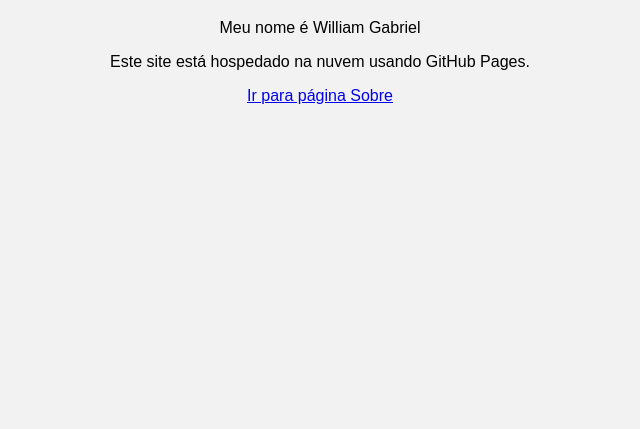
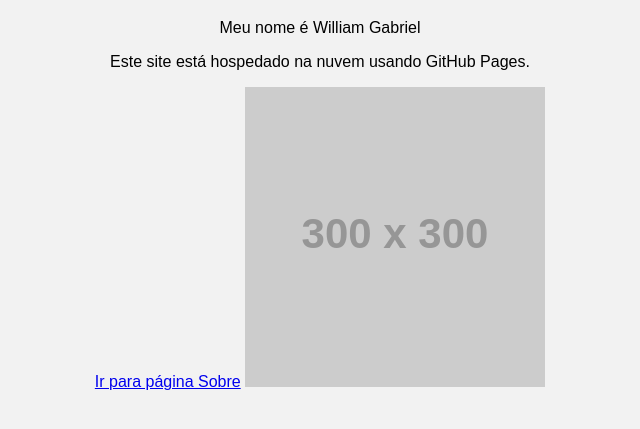
Before and after one commit to billpetris/meu-site-nuvem, a plain HTML site: page index.html in a window 1280 px wide. Shown: the part 61-490 px from the top of the page, without its empty margins (320-960 px from the left). Drawn offline with Linux system fonts and the light colour scheme; placeholder pictures from the web are drawn by us.

Commit message:
Update index.html

```diff
--- a/index.html
+++ b/index.html
@@ -20,5 +20,6 @@
     <p>Meu nome é William Gabriel</p>
     <p>Este site está hospedado na nuvem usando GitHub Pages.</p>
     <a href="sobre.html">Ir para página Sobre</a>
+     <img src="https://via.placeholder.com/300" alt="Imagem teste">
 </body>
 </html>
```
